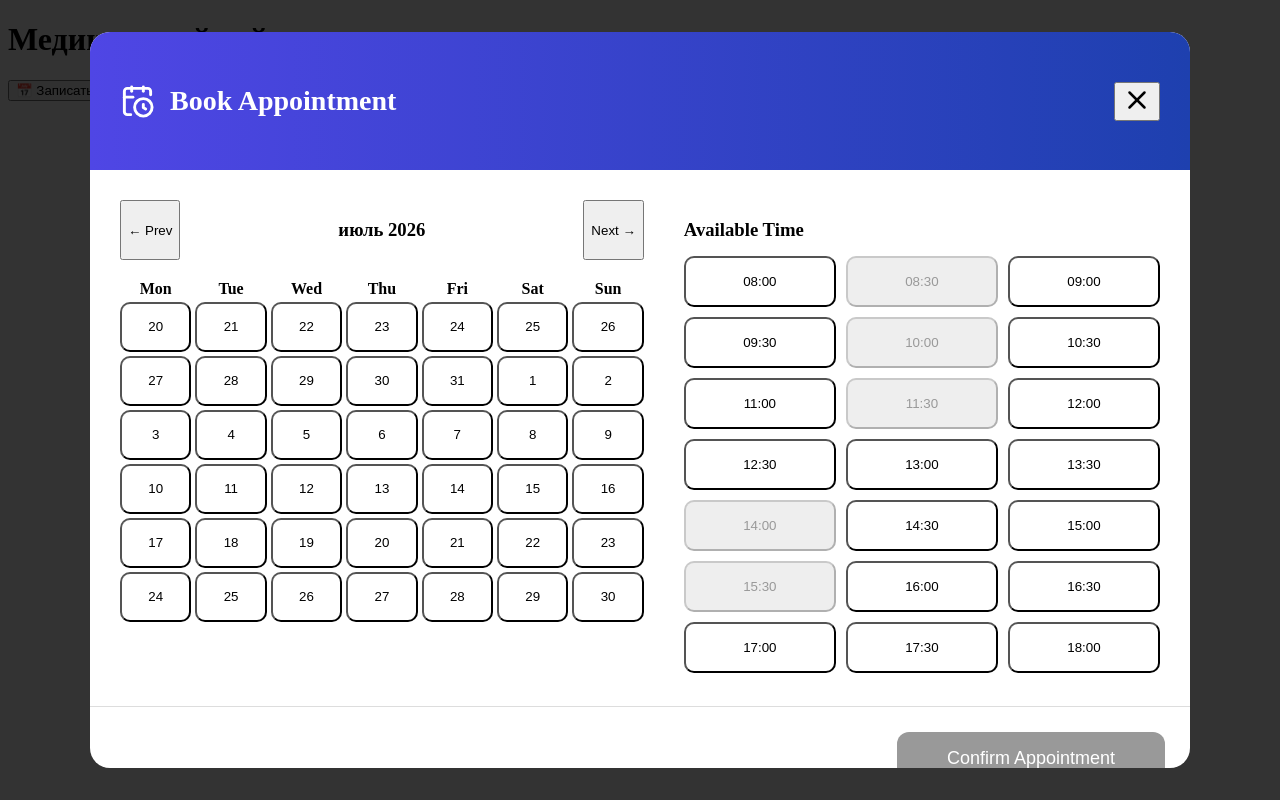
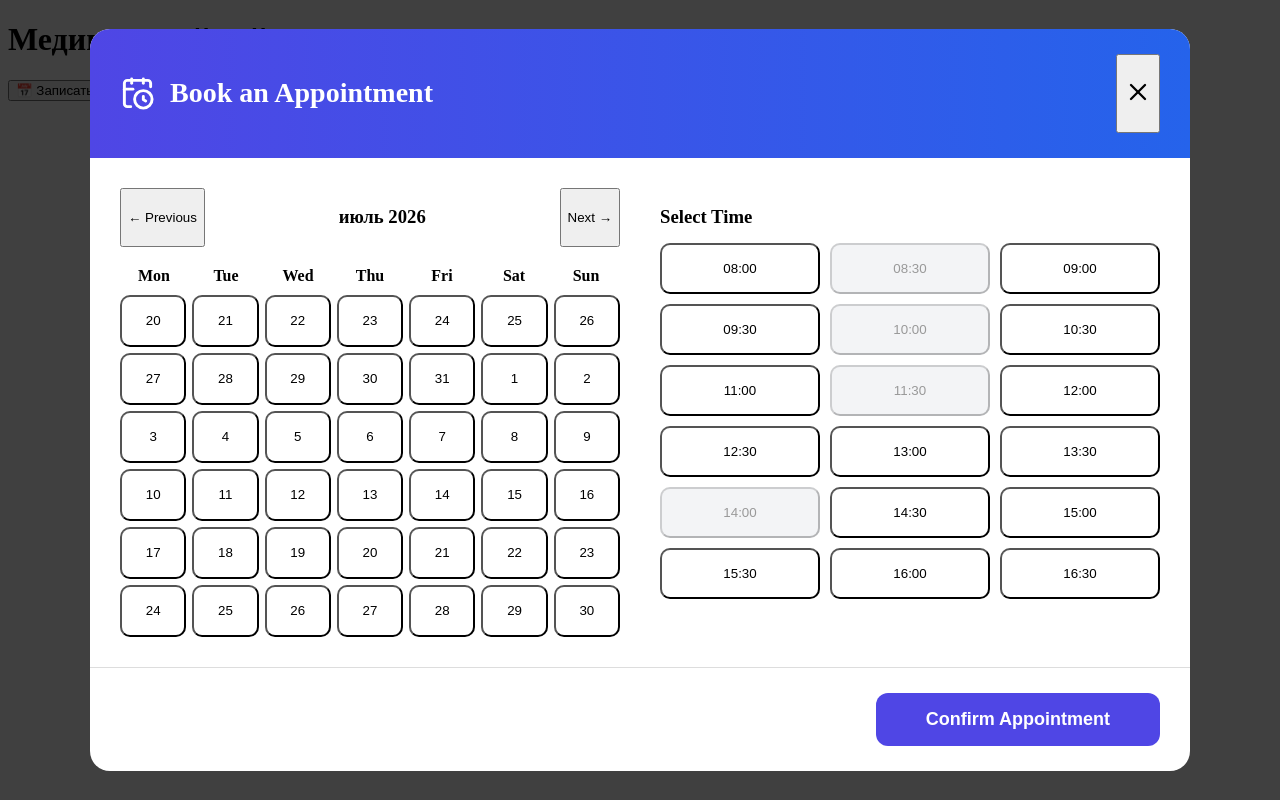
Before and after one commit to turdubekovaasema8-source/together, a React (Vite) app: page / in a window 1280 px wide. Both pictures are taken after a click on the button "📅 Записаться на приём". Built offline with nearby package versions, Linux system fonts and the light colour scheme.

Commit message:
updated appointment modal

```diff
--- a/src/components/AppointmentModal.jsx
+++ b/src/components/AppointmentModal.jsx
@@ -23,13 +23,28 @@ const AppointmentModal = ({ isOpen, onClose }) => {
   const [selectedTime, setSelectedTime] = useState(null);
   const [isSuccess, setIsSuccess] = useState(false);
 
-  const timeSlots = Array.from({ length: 24 }, (_, i) => {
-    const hour = Math.floor(i / 2) + 8;
-    const min = i % 2 === 0 ? "00" : "30";
-    return `${hour.toString().padStart(2, "0")}:${min}`;
-  });
+  const timeSlots = [
+    "08:00",
+    "08:30",
+    "09:00",
+    "09:30",
+    "10:00",
+    "10:30",
+    "11:00",
+    "11:30",
+    "12:00",
+    "12:30",
+    "13:00",
+    "13:30",
+    "14:00",
+    "14:30",
+    "15:00",
+    "15:30",
+    "16:00",
+    "16:30",
+  ];
 
-  const bookedSlots = new Set(["08:30", "10:00", "11:30", "14:00", "15:30"]);
+  const bookedSlots = new Set(["08:30", "10:00", "11:30", "14:00"]);
 
   const start = startOfWeek(currentMonth, { weekStartsOn: 1 });
   const days = Array.from({ length: 42 }, (_, i) => addDays(start, i));
@@ -37,8 +52,20 @@ const AppointmentModal = ({ isOpen, onClose }) => {
   const handlePrev = () => setCurrentMonth(subMonths(currentMonth, 1));
   const handleNext = () => setCurrentMonth(addMonths(currentMonth, 1));
 
+  const handleDateSelect = (day) => {
+    setSelectedDate(day);
+  };
+
+  const handleTimeSelect = (time) => {
+    setSelectedTime(time);
+  };
+
   const handleConfirm = () => {
-    if (selectedDate && selectedTime) setIsSuccess(true);
+    if (selectedDate && selectedTime) {
+      setIsSuccess(true);
+    } else {
+      alert("Please select both date and time");
+    }
   };
 
   if (!isOpen) return null;
@@ -48,7 +75,7 @@ const AppointmentModal = ({ isOpen, onClose }) => {
       style={{
         position: "fixed",
         inset: 0,
-        background: "rgba(0,0,0,0.8)",
+        backgroundColor: "rgba(0,0,0,0.75)",
         display: "flex",
         alignItems: "center",
         justifyContent: "center",
@@ -57,11 +84,13 @@ const AppointmentModal = ({ isOpen, onClose }) => {
     >
       <div
         style={{
-          background: "white",
+          backgroundColor: "white",
           borderRadius: "20px",
           width: "100%",
           maxWidth: "1100px",
-          maxHeight: "92vh",
+          maxHeight: "95vh",
+          display: "flex",
+          flexDirection: "column",
           overflow: "hidden",
         }}
       >
@@ -69,37 +98,33 @@ const AppointmentModal = ({ isOpen, onClose }) => {
           <>
             <div
               style={{
-                background: "linear-gradient(to right,#4f46e5,#1e40af)",
+                background: "linear-gradient(to right, #4f46e5, #2563eb)",
                 color: "white",
-                padding: "30px",
+                padding: "25px 30px",
               }}
             >
-              <div
-                style={{
-                  display: "flex",
-                  justifyContent: "space-between",
-                  alignItems: "center",
-                }}
-              >
+              <div style={{ display: "flex", justifyContent: "space-between" }}>
                 <div
                   style={{ display: "flex", alignItems: "center", gap: "15px" }}
                 >
                   <CalendarClock size={35} />
                   <h2 style={{ fontSize: "28px", fontWeight: "bold" }}>
-                    Book Appointment
+                    Book an Appointment
                   </h2>
                 </div>
                 <button onClick={onClose}>
-                  <X size={30} />
+                  <X size={28} />
                 </button>
               </div>
             </div>
 
             <div
               style={{
+                flex: 1,
+                overflow: "auto",
                 padding: "30px",
                 display: "grid",
-                gridTemplateColumns: "1.1fr 1fr",
+                gridTemplateColumns: "1fr 1fr",
                 gap: "40px",
               }}
             >
@@ -112,39 +137,50 @@ const AppointmentModal = ({ isOpen, onClose }) => {
                     marginBottom: "20px",
                   }}
                 >
-                  <button onClick={handlePrev}>← Prev</button>
+                  <button onClick={handlePrev}>← Previous</button>
                   <h3>{format(currentMonth, "LLLL yyyy", { locale: ru })}</h3>
                   <button onClick={handleNext}>Next →</button>
                 </div>
+
                 <div
                   style={{
                     display: "grid",
-                    gridTemplateColumns: "repeat(7,1fr)",
+                    gridTemplateColumns: "repeat(7, 1fr)",
                     gap: "4px",
+                    textAlign: "center",
+                    marginBottom: "10px",
                   }}
                 >
                   {["Mon", "Tue", "Wed", "Thu", "Fri", "Sat", "Sun"].map(
                     (d) => (
-                      <div
-                        key={d}
-                        style={{ textAlign: "center", fontWeight: "600" }}
-                      >
+                      <div key={d} style={{ fontWeight: "600" }}>
                         {d}
                       </div>
                     ),
                   )}
+                </div>
+
+                <div
+                  style={{
+                    display: "grid",
+                    gridTemplateColumns: "repeat(7, 1fr)",
+                    gap: "6px",
+                  }}
+                >
                   {days.map((day, i) => {
-                    const selected =
+                    const isSelected =
                       selectedDate && isSameDay(day, selectedDate);
                     return (
                       <button
                         key={i}
-                        onClick={() => setSelectedDate(day)}
+                        onClick={() => handleDateSelect(day)}
                         style={{
-                          height: "50px",
+                          height: "52px",
                           borderRadius: "10px",
-                          background: selected ? "#4f46e5" : "transparent",
-                          color: selected ? "white" : "black",
+                          backgroundColor: isSelected
+                            ? "#4f46e5"
+                            : "transparent",
+                          color: isSelected ? "white" : "black",
                         }}
                       >
                         {format(day, "d")}
@@ -156,7 +192,7 @@ const AppointmentModal = ({ isOpen, onClose }) => {
 
               {/* Time */}
               <div>
-                <h3 style={{ marginBottom: "15px" }}>Available Time</h3>
+                <h3 style={{ marginBottom: "15px" }}>Select Time</h3>
                 <div
                   style={{
                     maxHeight: "420px",
@@ -166,26 +202,30 @@ const AppointmentModal = ({ isOpen, onClose }) => {
                     gap: "10px",
                   }}
                 >
-                  {timeSlots.map((t) => {
-                    const booked = bookedSlots.has(t);
-                    const selected = selectedTime === t;
+                  {timeSlots.map((time) => {
+                    const isBooked = bookedSlots.has(time);
+                    const isSelected = selectedTime === time;
                     return (
                       <button
-                        key={t}
-                        onClick={() => !booked && setSelectedTime(t)}
-                        disabled={booked}
+                        key={time}
+                        onClick={() => handleTimeSelect(time)}
+                        disabled={isBooked}
                         style={{
                           padding: "16px",
                           borderRadius: "10px",
-                          background: selected
+                          backgroundColor: isSelected
                             ? "#4f46e5"
-                            : booked
-                              ? "#eee"
+                            : isBooked
+                              ? "#f3f4f6"
                               : "white",
-                          color: selected ? "white" : booked ? "#999" : "black",
+                          color: isSelected
+                            ? "white"
+                            : isBooked
+                              ? "#999"
+                              : "black",
                         }}
                       >
-                        {t}
+                        {time}
                       </button>
                     );
                   })}
@@ -193,24 +233,25 @@ const AppointmentModal = ({ isOpen, onClose }) => {
               </div>
             </div>
 
+            {/* Confirm Button */}
             <div
               style={{
-                padding: "25px",
+                padding: "25px 30px",
+                borderTop: "1px solid #ddd",
                 textAlign: "right",
-                borderTop: "1px solid #ddd",
               }}
             >
               <button
                 onClick={handleConfirm}
-                disabled={!selectedDate || !selectedTime}
                 style={{
                   padding: "16px 50px",
-                  fontSize: "18px",
-                  background:
-                    !selectedDate || !selectedTime ? "#999" : "#4f46e5",
+                  backgroundColor: "#4f46e5",
                   color: "white",
                   border: "none",
                   borderRadius: "12px",
+                  fontSize: "18px",
+                  fontWeight: "bold",
+                  cursor: "pointer",
                 }}
               >
                 Confirm Appointment
@@ -224,14 +265,16 @@ const AppointmentModal = ({ isOpen, onClose }) => {
               color="#22c55e"
               style={{ marginBottom: "20px" }}
             />
-            <h2>Appointment Confirmed!</h2>
-            <p style={{ margin: "20px 0", fontSize: "18px" }}>
-              On {format(selectedDate, "dd MMMM yyyy", { locale: ru })} at{" "}
+            <h2>Success!</h2>
+            <p>
+              You are registered for{" "}
+              {format(selectedDate, "dd MMMM yyyy", { locale: ru })} at{" "}
               {selectedTime}
             </p>
             <button
-              onClick={onClose}
+              onClick={closeSuccess}
               style={{
+                marginTop: "30px",
                 padding: "14px 40px",
                 background: "#4f46e5",
                 color: "white",
```
